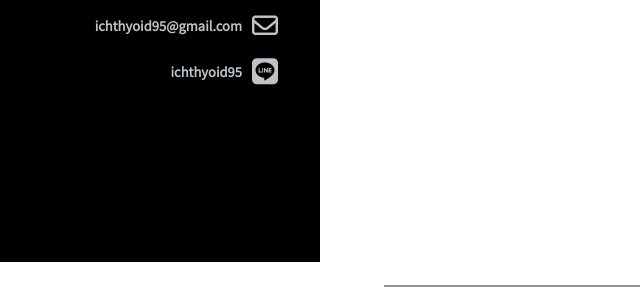
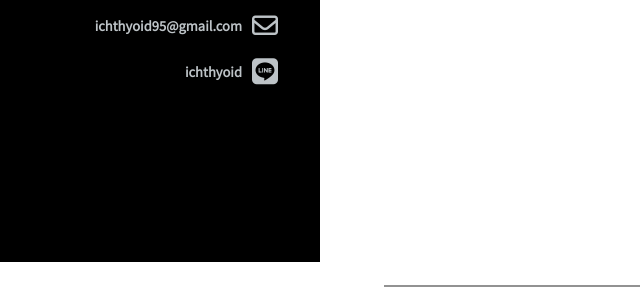
Before and after one commit to jimmyyen67/jimmyyen67.github.io, a plain HTML site: page index.html in a window 1280 px wide. Shown: the part 538-825 px from the top of the page, 0-640 px from the left. Drawn offline with nearby package versions, Linux system fonts and the light colour scheme; no server answers.

Commit message:
Line帳號修正

```diff
--- a/index.html
+++ b/index.html
@@ -34,7 +34,7 @@
           <div><i class=" fa-2x far fa-envelope"></i></div>
         </li>
         <li>
-          <p>ichthyoid95 </p>
+          <p>ichthyoid </p>
           <div><i class=" fa-2x fab fa-line"></i></div>
         </li>
       </ul>
```
